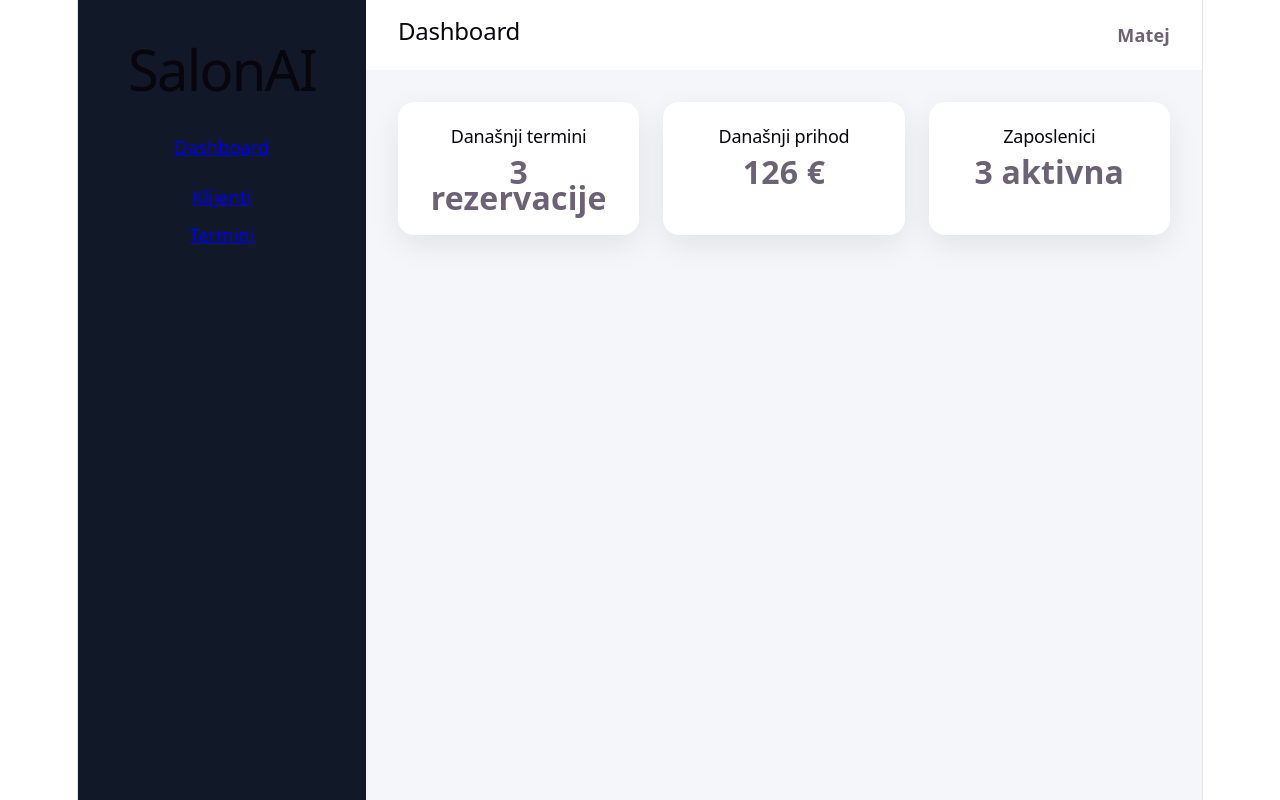
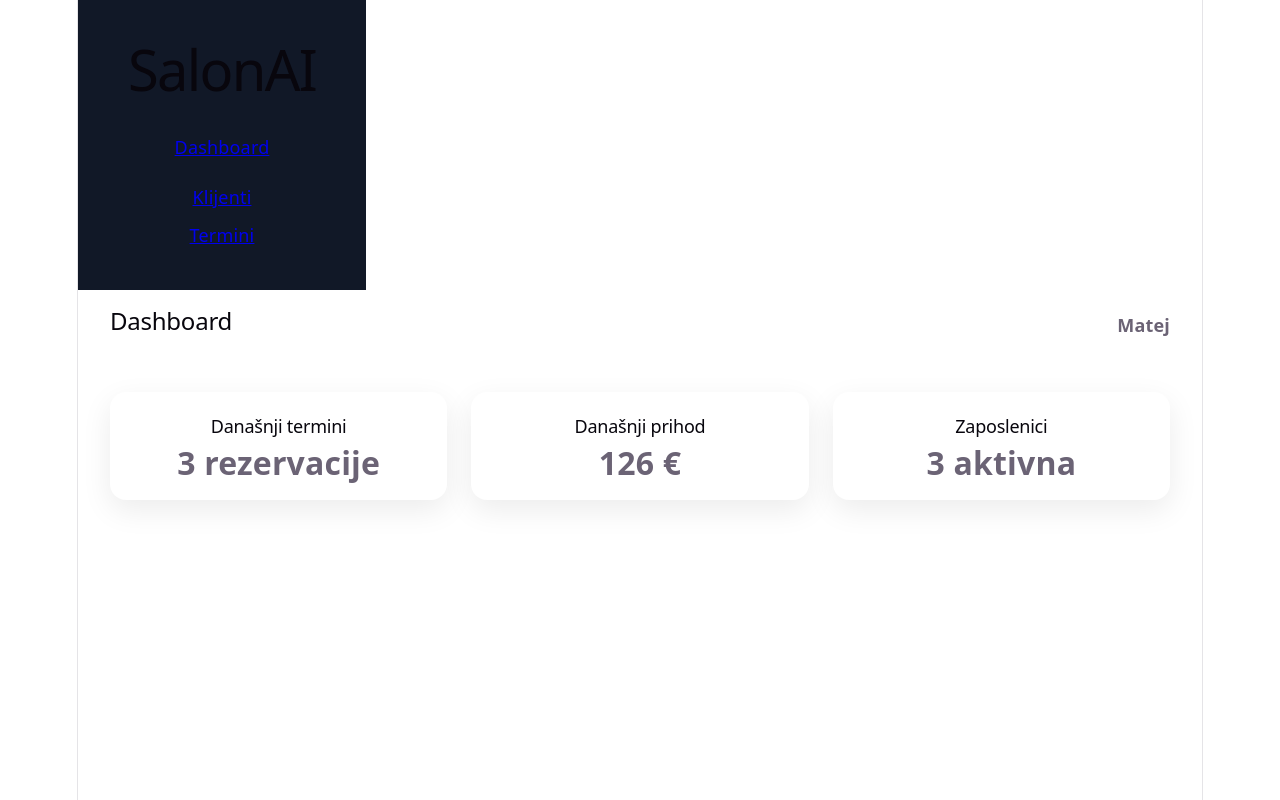
Before and after one commit to Matthoodie/SalonAI, a React (Vite) app in the folder frontend/: page / in a window 1280 px wide. Built offline with nearby package versions, Linux system fonts and the light colour scheme.

Commit message:
Refactor layout components and styles

```diff
--- a/frontend/src/App.jsx
+++ b/frontend/src/App.jsx
@@ -3,7 +3,7 @@ import { Route, Routes } from 'react-router-dom'
 
 import { clients } from './data/clients'
 
-import Layout from './components/Layout'
+import Layout from './components/Layout/Layout'
 
 import Appointments from './pages/Appointments/Appointments'
 import Clients from './pages/Clients/Clients'
--- /dev/null
+++ b/frontend/src/components/Header/Header.css
@@ -0,0 +1,12 @@
+.header {
+  height: 70px;
+  background: white;
+  display: flex;
+  justify-content: space-between;
+  align-items: center;
+  padding: 0 32px;
+}
+
+.user {
+  font-weight: bold;
+}
--- a/frontend/src/components/Header.jsx
+++ b/frontend/src/components/Header/Header.jsx
@@ -1,3 +1,5 @@
+import './Header.css'
+
 function Header() {
   return (
     <header className="header">
--- a/frontend/src/components/layout.jsx
+++ b/frontend/src/components/Layout/layout.jsx
@@ -1,6 +1,5 @@
-import '../styles/layout.css'
-import Sidebar from './Sidebar'
-import Header from './Header'
+import Sidebar from '../Sidebar/Sidebar'
+import Header from '../Header/Header'
 
 function Layout({ children }) {
 
--- /dev/null
+++ b/frontend/src/components/Sidebar/Sidebar.css
@@ -0,0 +1,20 @@
+.sidebar {
+  width: 240px;
+  background: #111827;
+  color: white;
+  padding: 24px;
+}
+
+.sidebar h1 {
+  margin-bottom: 40px;
+}
+
+.sidebar ul {
+  list-style: none;
+  padding: 0;
+}
+
+.sidebar li {
+  padding: 12px 0;
+  cursor: pointer;
+}
--- a/frontend/src/components/Sidebar.jsx
+++ b/frontend/src/components/Sidebar/Sidebar.jsx
@@ -1,5 +1,5 @@
 import { Link } from 'react-router-dom'
-
+import './Sidebar.css'
 
 function Sidebar() {
 
--- a/frontend/src/styles/layout.css
+++ /dev/null
@@ -1,50 +0,0 @@
-.layout {
-  display: flex;
-  min-height: 100vh;
-  background: #f5f6fa;
-}
-
-
-.sidebar {
-  width: 240px;
-  background: #111827;
-  color: white;
-  padding: 24px;
-}
-
-
-.sidebar h1 {
-  margin-bottom: 40px;
-}
-
-
-.sidebar ul {
-  list-style: none;
-  padding: 0;
-}
-
-
-.sidebar li {
-  padding: 12px 0;
-  cursor: pointer;
-}
-
-
-.main {
-  flex: 1;
-}
-
-
-.header {
-  height: 70px;
-  background: white;
-  display: flex;
-  justify-content: space-between;
-  align-items: center;
-  padding: 0 32px;
-}
-
-
-.user {
-  font-weight: bold;
-}
```
Also changed, not shown: frontend/src/components/Layout/Layout.css (added).
